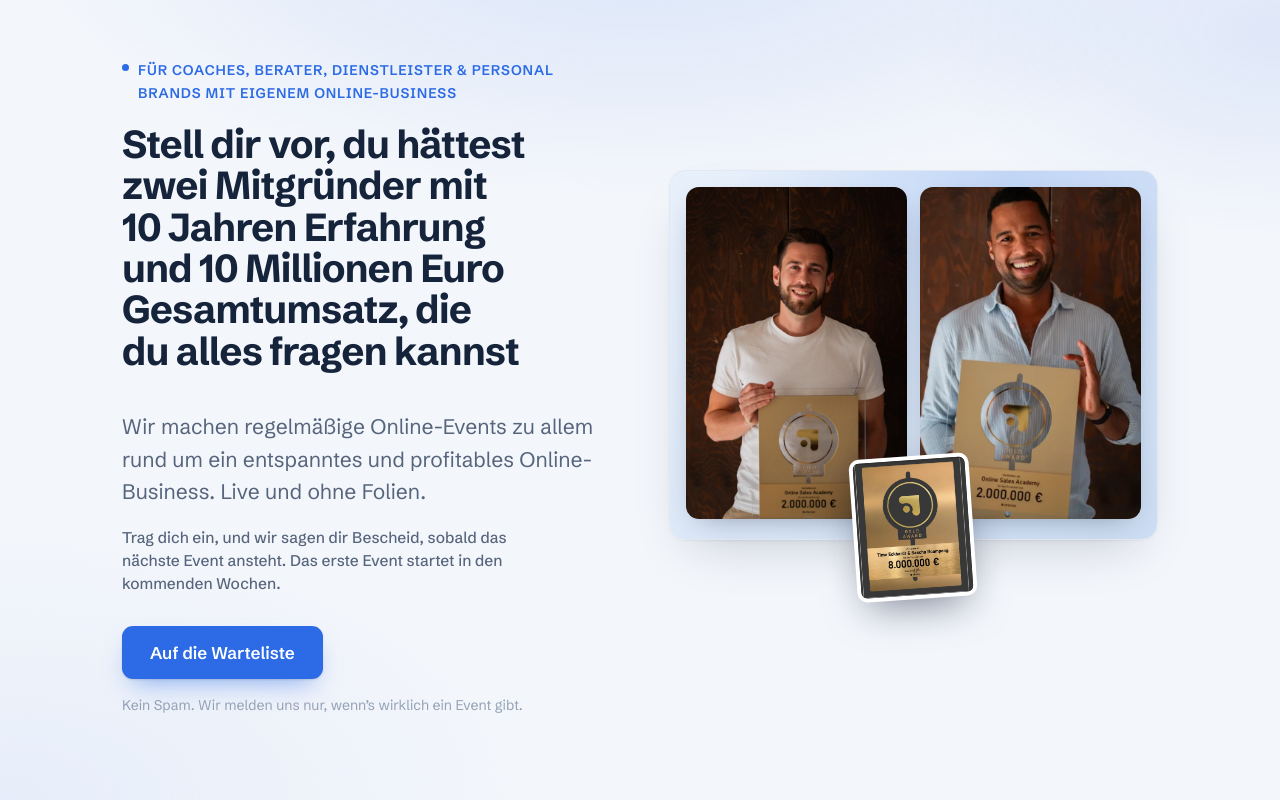
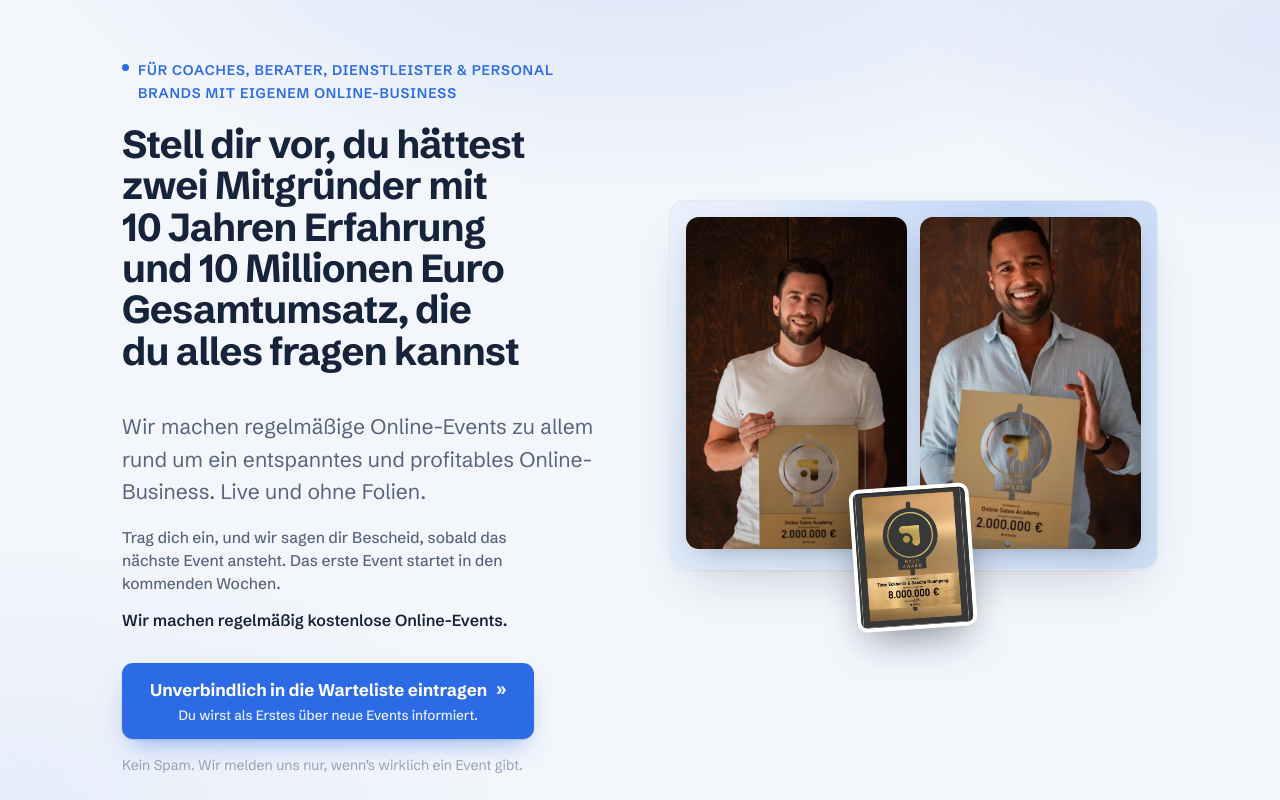
Before and after one commit to s45cha/Warteliste-Event, a plain HTML site: page index.html in a window 1280 px wide. Shown: the top 800 px of the page. Drawn offline with Linux system fonts and the light colour scheme.

Commit message:
Button-Texte & kostenlos-Hinweis auf Index ergänzt
- Haupt-CTA: zweizeilig mit Untertext + Doppelpfeil
- Free-Hinweis "kostenlose Online-Events" über dem Button
- Lightbox-Submit: "Setz mich auf die Warteliste"

Co-Authored-By: Claude Opus 4.8 <noreply@anthropic.com>

```diff
--- a/index.html
+++ b/index.html
@@ -69,9 +69,15 @@
               <!-- 5) Hinweis vor dem Button -->
               <p class="optin-note">Trag dich ein, und wir sagen dir Bescheid, sobald das nächste Event ansteht. Das erste Event startet in den kommenden Wochen.</p>
 
+              <!-- Free-Hinweis: Events sind kostenlos -->
+              <p class="free-note">Wir machen regelmäßig kostenlose Online-Events.</p>
+
               <!-- 6) Call-to-Action – öffnet das Wartelisten-Popup -->
               <div class="cta-row">
-                <button type="button" class="btn" data-open-modal>Auf die Warteliste</button>
+                <button type="button" class="btn btn--stack" data-open-modal>
+                  <span class="btn__main">Unverbindlich in die Warteliste eintragen <span class="btn__arrows" aria-hidden="true">&raquo;</span></span>
+                  <span class="btn__sub">Du wirst als Erstes über neue Events informiert.</span>
+                </button>
               </div>
 
               <!-- 7) Reassurance unter dem Button -->
@@ -156,7 +162,7 @@
             required />
         </div>
 
-        <button type="submit" class="btn btn--block" id="waitlist-submit">Auf die Warteliste</button>
+        <button type="submit" class="btn btn--block" id="waitlist-submit">Setz mich auf die Warteliste</button>
       </form>
 
       <!-- Verstecktes Ziel für die Kit-Übermittlung -->
--- a/styles.css
+++ b/styles.css
@@ -203,6 +203,32 @@ body::before {
 .btn:active { transform: translateY(1px); }
 .btn--block { width: 100%; }
 
+/* Button mit Untertext (zweizeilig) */
+.btn--stack {
+  flex-direction: column;
+  gap: 5px;
+  line-height: 1.25;
+  padding-block: 15px;
+  text-align: center;
+}
+.btn__main {
+  display: inline-flex;
+  align-items: center;
+  gap: 9px;
+  font-size: 17px;
+  font-weight: 700;
+}
+.btn__arrows {
+  font-weight: 700;
+  font-size: 19px;
+  opacity: .9;
+}
+.btn__sub {
+  font-size: 13.5px;
+  font-weight: 500;
+  opacity: .9;
+}
+
 /* ---- Formular (Opt-in) ------------------------------------- */
 .optin {
   position: relative;
@@ -299,6 +325,15 @@ body::before {
 .cta-row { margin-top: clamp(22px, 3vw, 30px); }
 /* Mobil: Button über die volle Breite (sexy) – Desktop: kompakt */
 .cta-row .btn { width: 100%; }
+
+/* Free-Hinweis: Events sind kostenlos */
+.free-note {
+  font-size: 16px;
+  font-weight: 600;
+  color: var(--ink);
+  margin: 12px 0 0;
+  text-wrap: pretty;
+}
 
 /* Hinweis vor dem Button */
 .optin-note {
```
